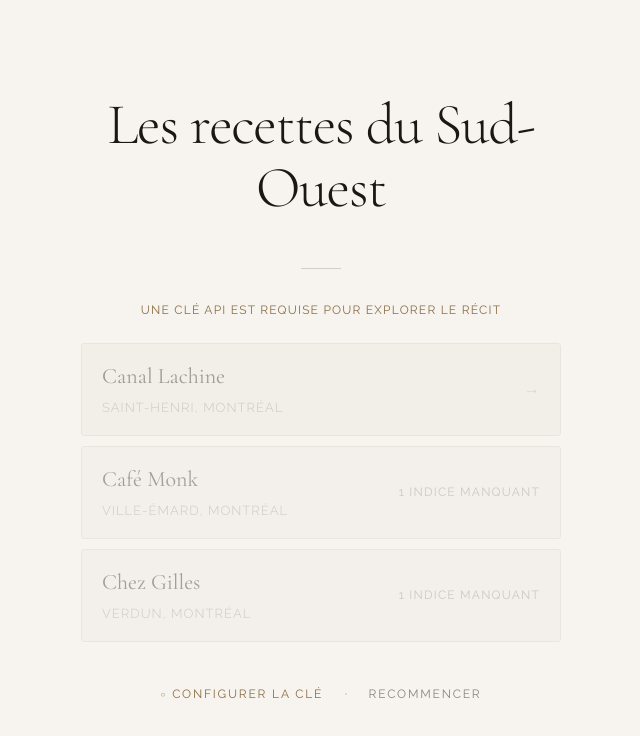
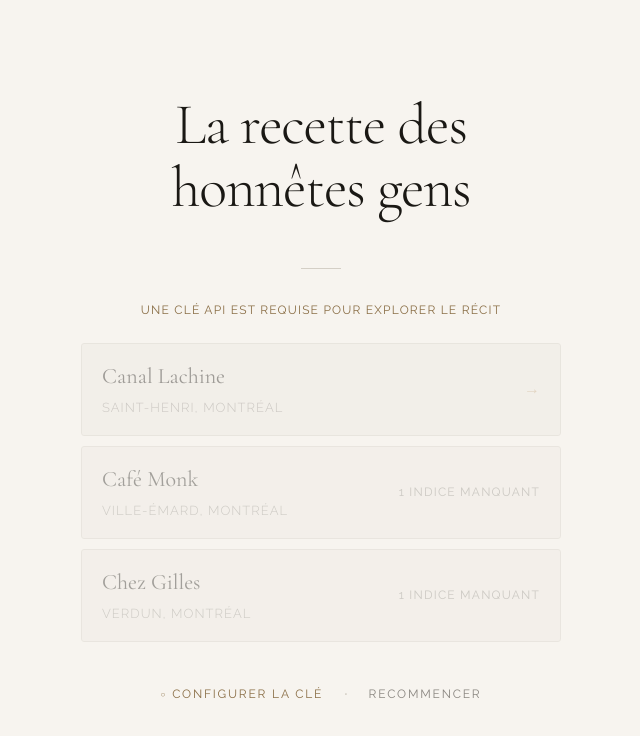
Before and after one commit to yugoco/recit, a Next.js app: page / in a window 1280 px wide. Shown: the top 736 px of the page, without its empty margins (319-959 px from the left). Built offline with nearby package versions, Linux system fonts and the light colour scheme.

Commit message:
changement titre "La recette des honnetes gens"

```diff
--- a/src/app/page.tsx
+++ b/src/app/page.tsx
@@ -8,8 +8,8 @@ import { storageKeys } from '@/lib/time'
 import { API_KEY_STORAGE_KEY, ReaderProgress } from '@/lib/types'
 
 // ─── Titre ────────────────────────────────────────────────────────────────────
-const TITRE = 'Les recettes du Sud-Ouest'
-// const TITRE = 'La recette des honnêtes gens'
+// const TITRE = 'Les recettes du Sud-Ouest'
+const TITRE = 'La recette des honnêtes gens'
 // const TITRE = 'Le livre de recettes'
 // const TITRE = 'Comment réussir dans le Sud-Ouest'
 // const TITRE = 'Les ingrédients'
```
